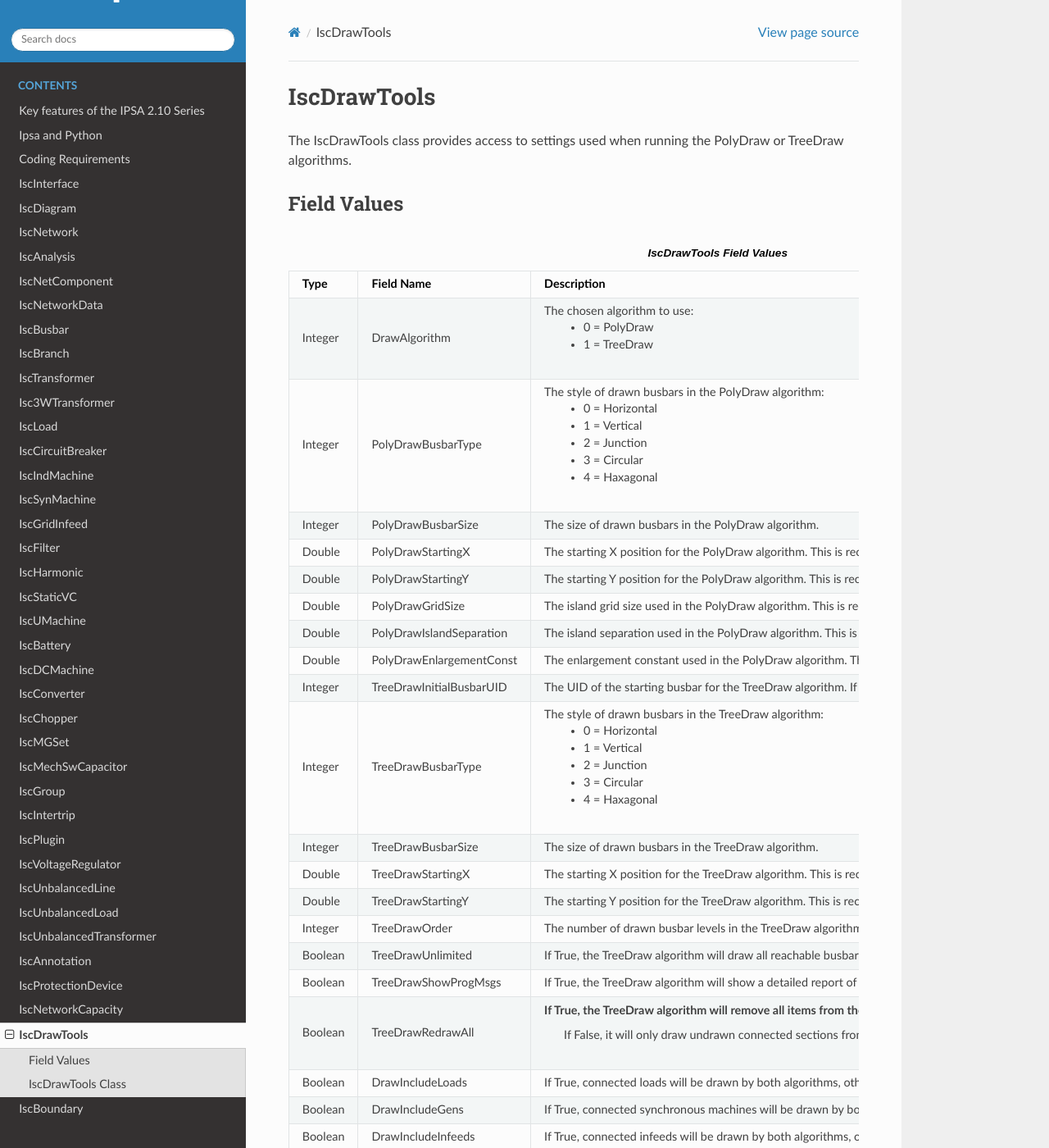
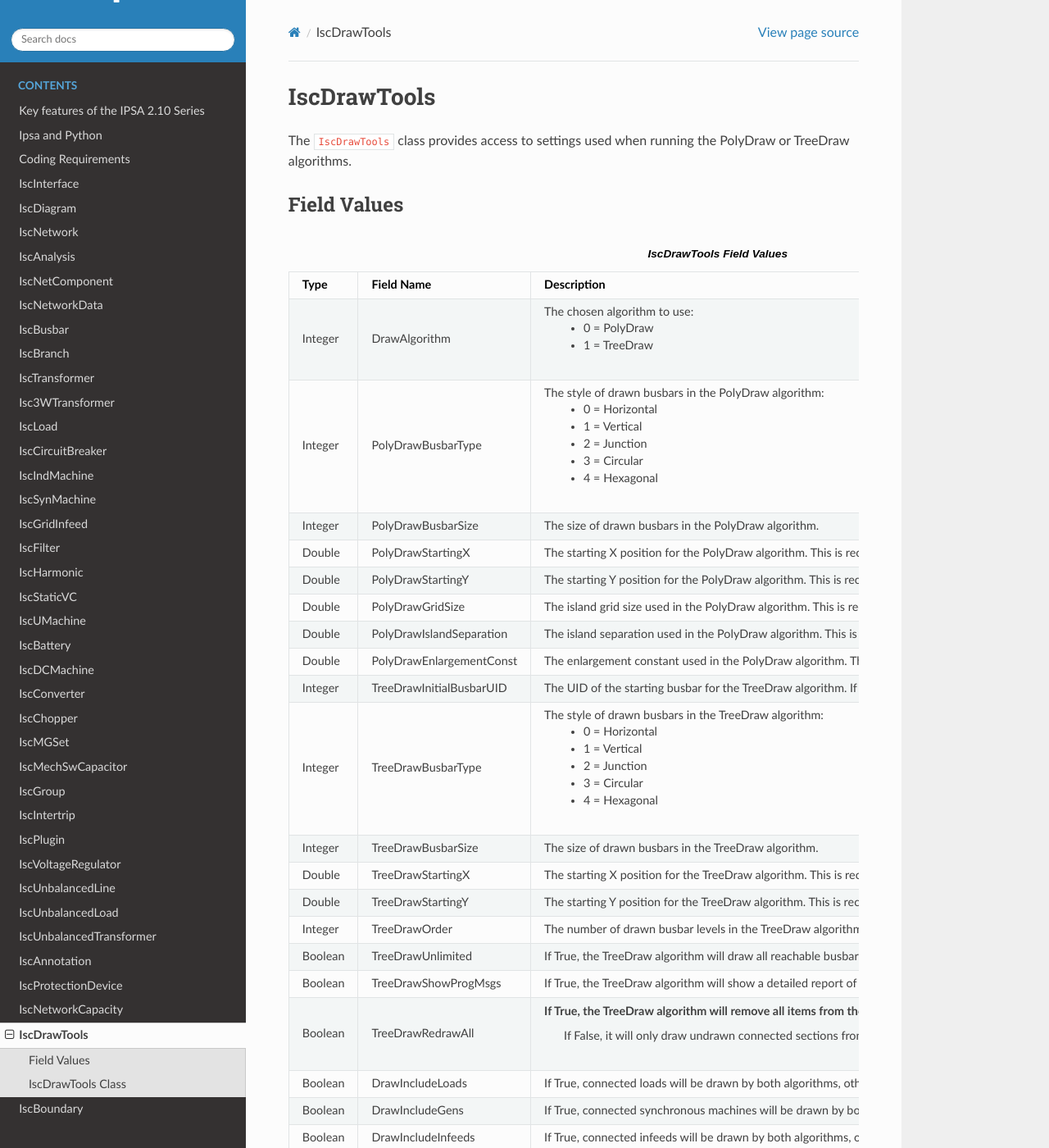
Before and after one commit to TNEI-Services/IPSA, a Sphinx documentation site: the page built from docs/IscDrawTools.rst, in a window 1280 px wide and 1400 px high. Shown: the whole window at 82% size. Built offline with Sphinx 7.4.7 and the Read the Docs theme 3.1.0, drawn with Linux system fonts in a browser that asks for light colours.

Commit message:
typo fixes

```diff
--- a/docs/IscDrawTools.rst
+++ b/docs/IscDrawTools.rst
@@ -1,7 +1,7 @@
 IscDrawTools
 ================
 
-The IscDrawTools class provides access to settings used when running the PolyDraw or TreeDraw algorithms.
+The ``IscDrawTools`` class provides access to settings used when running the PolyDraw or TreeDraw algorithms.
 
 Field Values
 -------------
@@ -29,7 +29,7 @@
         - 1 = Vertical
         - 2 = Junction
         - 3 = Circular
-        - 4 = Haxagonal
+        - 4 = Hexagonal
    * - Integer
      - PolyDrawBusbarSize
      - The size of drawn busbars in the PolyDraw algorithm.
@@ -59,7 +59,7 @@
         - 1 = Vertical
         - 2 = Junction
         - 3 = Circular
-        - 4 = Haxagonal
+        - 4 = Hexagonal
    * - Integer
      - TreeDrawBusbarSize
      - The size of drawn busbars in the TreeDraw algorithm.
```
